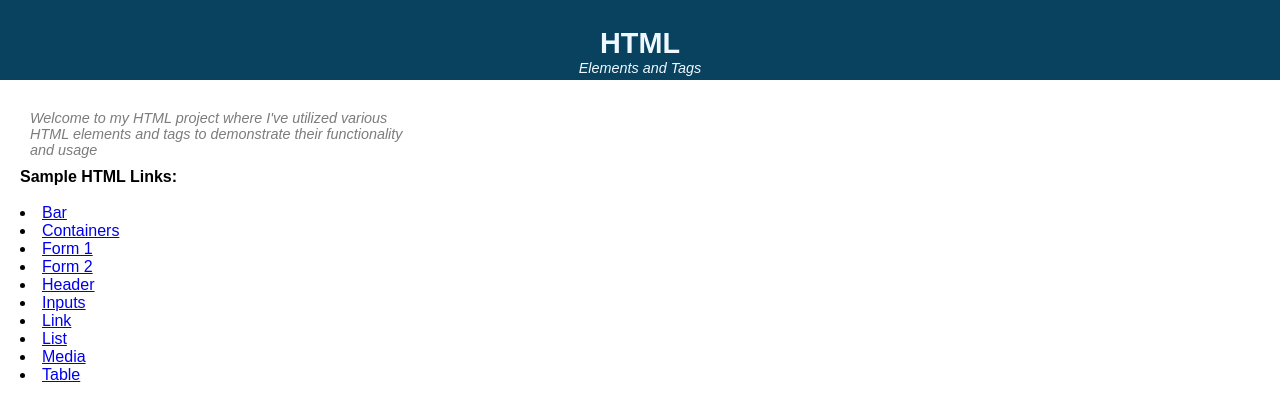
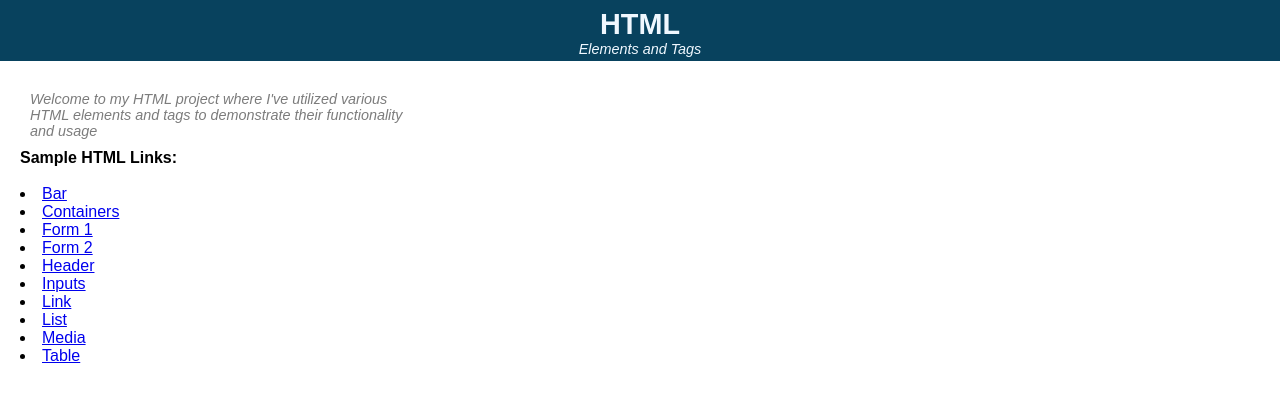
Before and after one commit to ChrisDotGit/HTML, a plain HTML site: page index.html in a window 1280 px wide. Drawn offline with Linux system fonts and the light colour scheme.

Commit message:
TICKET_26 : Decrease the Header Height

```diff
--- a/styles.css
+++ b/styles.css
@@ -7,7 +7,7 @@ body {
 }
 
 header {
-    height: 60px;
+    height: 41px;
     background-color: rgb(8, 66, 94);
     color: aliceblue;
     display: flex;
```
